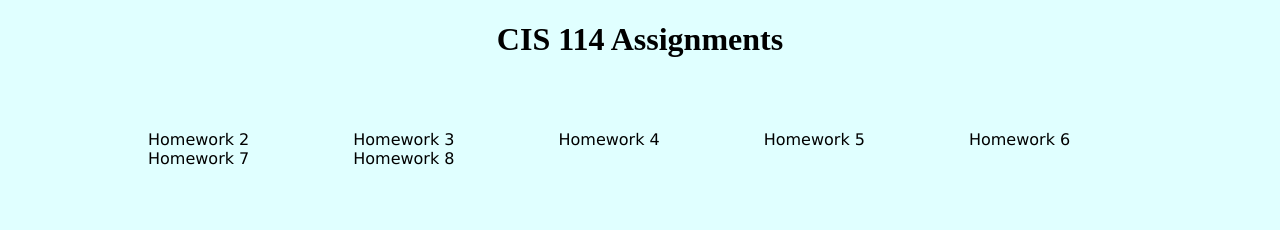
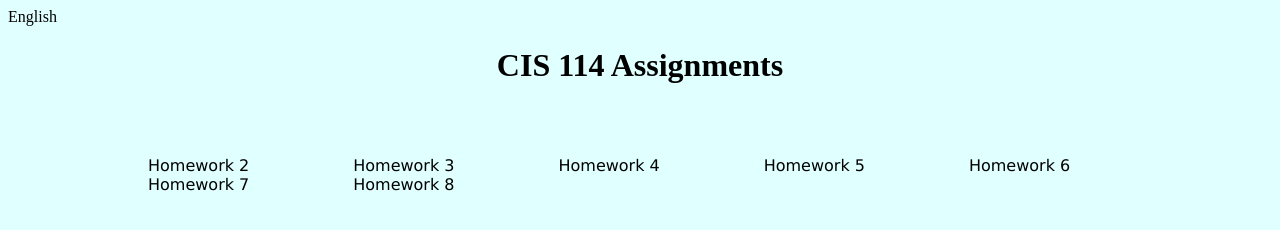
Before and after one commit to alejandroavinaa/username.github.io, a plain HTML site: page HtmlAssignments.html in a window 1280 px wide. Drawn offline with Linux system fonts and the light colour scheme.

Commit message:
Update HtmlAssignments.html
lang added and removed \ on voided

```diff
--- a/HtmlAssignments.html
+++ b/HtmlAssignments.html
@@ -1,8 +1,9 @@
 <!DOCTYPE html>
 <html>
 <head>
-    <meta charset="UTF-8" />
-    <meta name="Java Course" content="Main page"/>
+    <lang>English</lang>
+    <meta charset="UTF-8" >
+    <meta name="Java Course" content="Main page">
     <title>Java Course Assignments</title>
     <link rel="stylesheet" href="styles.css">
 </head>
```
